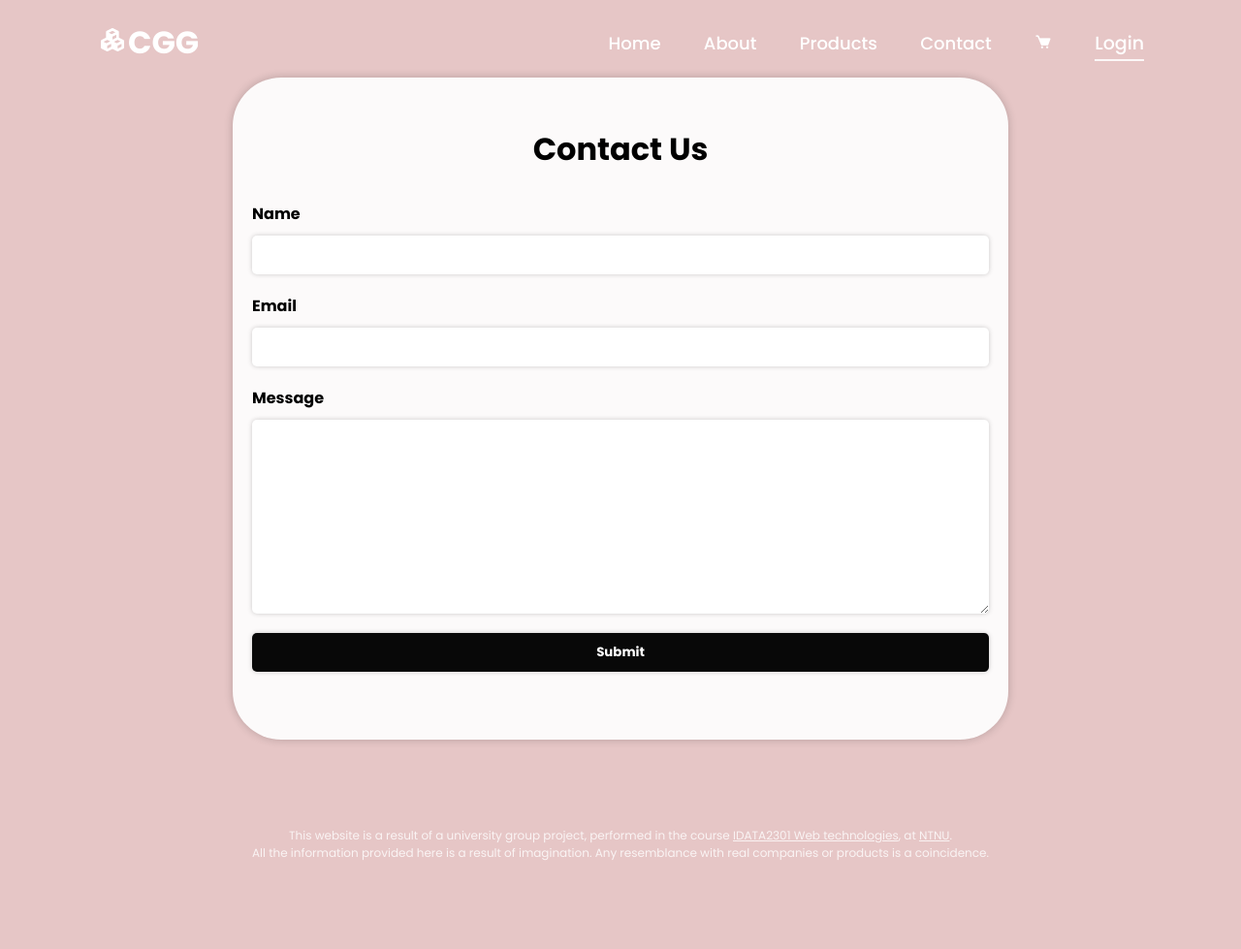
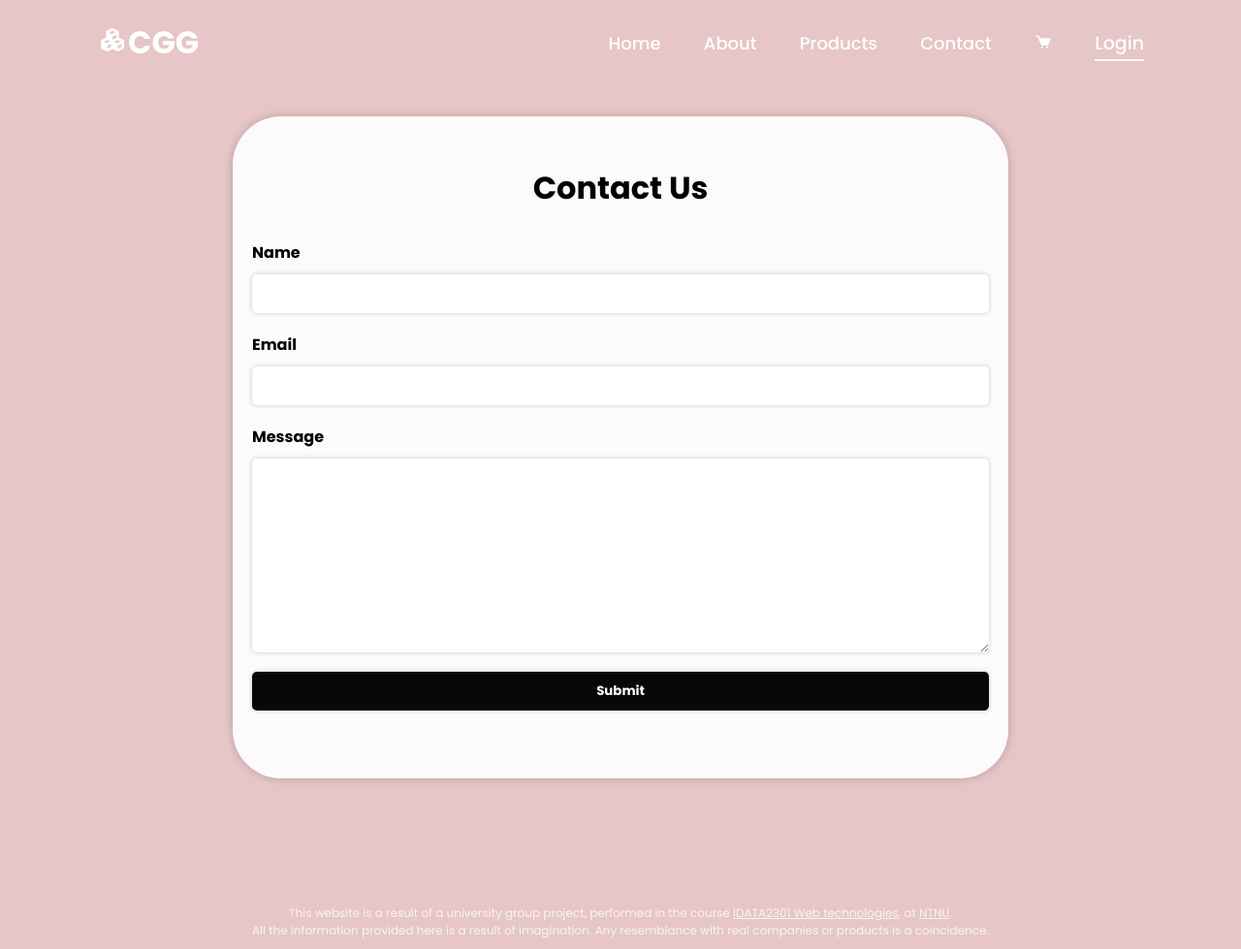
Before and after one commit to matste97/WebteknologiGruppe5, a PHP site: page /contact.html in a window 1280 px wide. Shown: the whole page at 97% size. Before the commit the page ends 887 px from the top, so only its background shows below. Run offline with PHP 8.4, Linux system fonts and the light colour scheme.

Commit message:
fixes + consistency in code

```diff
--- a/Website/contact.css
+++ b/Website/contact.css
@@ -1,6 +1,6 @@
 body {
     background-color: #e6c6c6;
-    font-family: Arial, sans-serif;
+    font-family: 'Poppins', 'sans-serif';
 }
 
 .container {
@@ -53,6 +53,6 @@
 }
 
 input[type="submit"]:hover {
-    background-color: #5A5A5A
+    background-color: #e6c6c6
     ;
 }
--- a/Website/product.css
+++ b/Website/product.css
@@ -13,7 +13,7 @@
 }
 body{
     background: #e6c6c6;
-    font-family: 'Quicksand', sans-serif;
+    font-family: 'Poppins', sans-serif;
 }
 
 /* Utility stylings */
--- a/Website/style.css
+++ b/Website/style.css
@@ -87,7 +87,7 @@
 }
 
 .section {
-    min-height: 10vh;/*
+    min-height: 15vh;/*
     background: url('background.png') no-repeat;
     background-size: cover;
     background-position: center;
```
